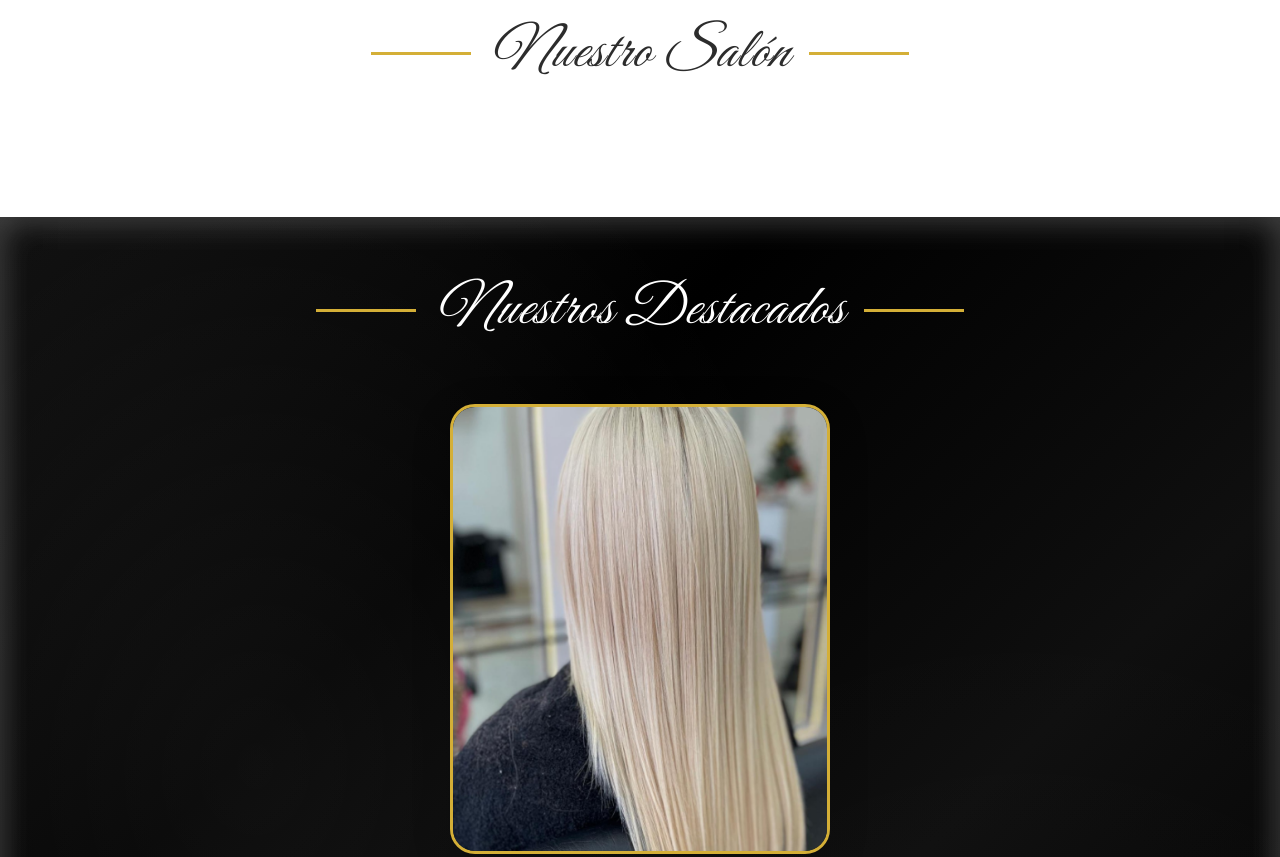
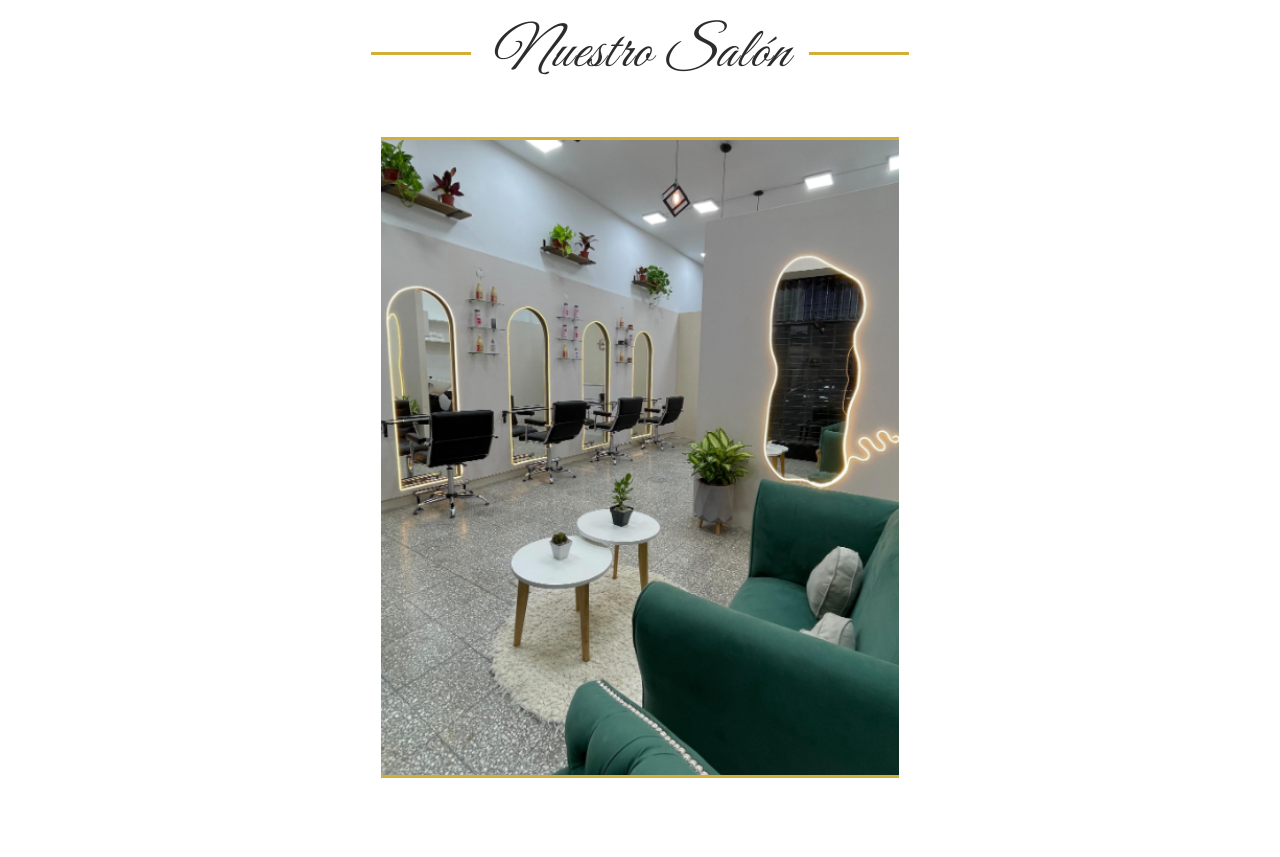
Before and after one commit to PACZKONATASHA/proyectoMalaMale, a plain HTML site: page index.html in a window 1280 px wide. Shown: the part 860-1717 px from the top of the page. Drawn offline with nearby package versions, Linux system fonts and the light colour scheme; a web font is replaced by a local one.

Commit message:
Restaurar foto Nuestro Salon sin letras encima

```diff
--- a/index.html
+++ b/index.html
@@ -111,6 +111,11 @@
     <section id="sobre-nosotros" class="nuestro-salon">
         <div class="container">
             <h2 class="salon-title">Nuestro Salón</h2>
+            <div class="row">
+                <div class="col-12 salon-image-container">
+                    <img src="img/labor-day-sale.png" alt="Nuestro Salón MalaMale" class="salon-image" />
+                </div>
+            </div>
         </div>
     </section>
 
```
